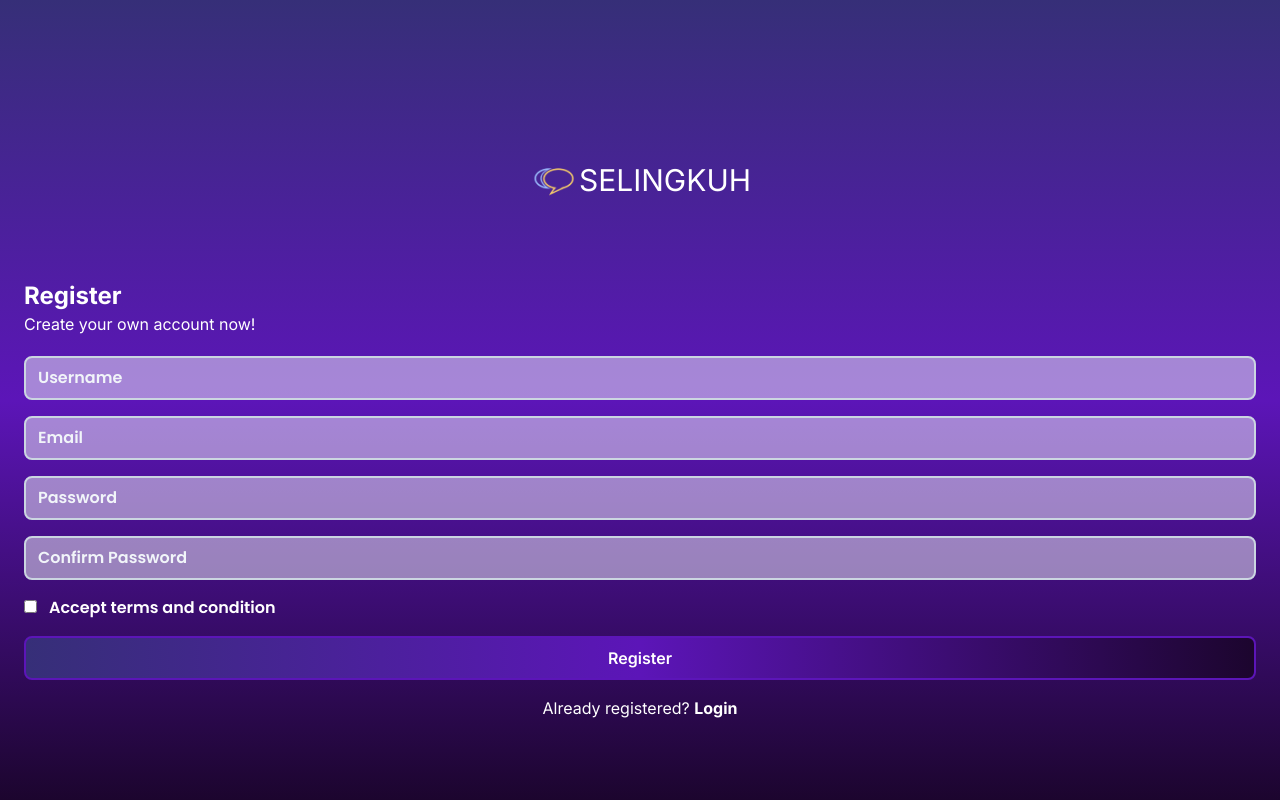
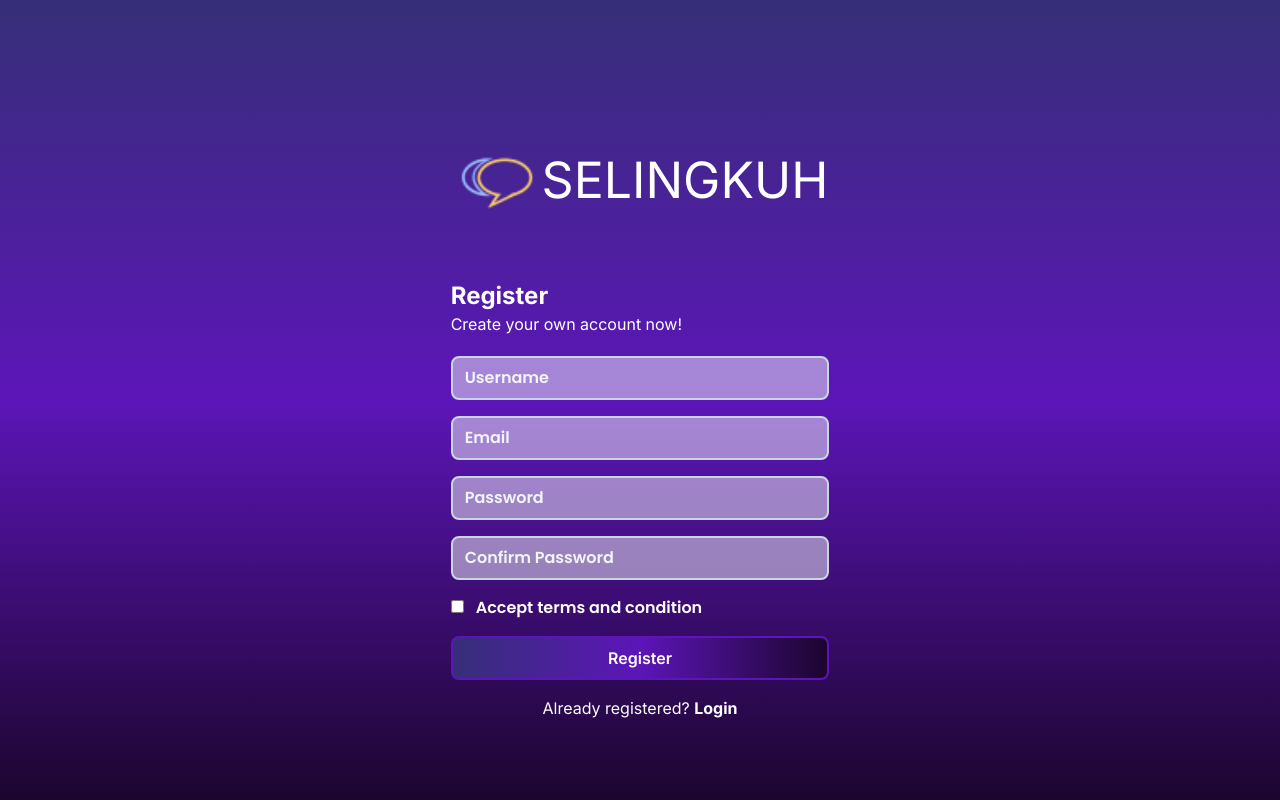
Before and after one commit to Skilvul-KM4-FE8/selingkuh-ts, a Next.js app: page /register in a window 1280 px wide. Built offline with nearby package versions, Linux system fonts and the light colour scheme.

Commit message:
add responsive and loading message for registration

```diff
--- a/src/app/register/page.tsx
+++ b/src/app/register/page.tsx
@@ -94,9 +94,10 @@ const Register: FC = () => {
         },
         onError: (error: Error) => {
             alert("Registrasi Gagal: " + error.message);
-        }
+        },
 
     })
+
 
     const handleCheck = ()=> {
         setCheck(!check)
@@ -150,16 +151,37 @@ const Register: FC = () => {
 
     return (
         <div className="bg-selingkuh-dark w-screen">
+            {handleSubmit.isPending ? (<div className="z-10 bg-slate-950 bg-opacity-90 absolute flex justify-center items-center top-0 bottom-0 left-0 right-0 w-screen h-screen">
+                <div className="font-extrabold text-white text-5xl animate-pulse flex">
+                    L
+                    {/* <svg className="right-10 animate-spin h-5 w-5 mr-3 text-white" viewBox="0 0 24 24">
+                        <circle className="opacity-25" cx="12" cy="12" r="10" stroke="currentColor" strokeWidth="4"></circle>
+                        <path className="opacity-75" fill="currentColor" d="M4 12a8 8 0 018-8v)C5.373 0 0 5.373 0 12h4zm2 5.291A7.962 0 014 12H0c0 3.042 1.135 5.824 3 7.939l3-2.647z"></path>
+                    </svg>  */}
+                    <p className="animate-spin">O</p>
+                    ading
+                    <p className="animate-bounce">...</p>
+                </div>
+                {/* <button className="bg-indigo-500 text-white font-bold py-2 px-4 rounded inline-flex items-center">
+                    <svg className="animate-spin h-5 w-5 mr-3 text-white" viewBox="0 0 24 24">
+                        <circle className="opacity-25" cx="12" cy="12" r="10" stroke="currentColor" strokeWidth="4"></circle>
+                        <path className="opacity-75" fill="currentColor" d="M4 12a8 8 0 018-8v)C5.373 0 0 5.373 0 12h4zm2 5.291A7.962 0 014 12H0c0 3.042 1.135 5.824 3 7.939l3-2.647z"></path>
+                    </svg>
+                    Processing...
+                </button> */}
+            </div>) : null }
+
+
             <div className="flex justify-center items-center h-screen flex-col ">
-                <div className="h-1/4 flex justify-center items-center sm:w-screen">
+                <div className="h-1/4  flex justify-center items-center w-screen">
                     {/* <div className=""> */}
-                        <Image src={selingkuhLogo} alt="Selingkuh Logo" width={50} height={50} />
-                        <p className="text-white font-inter fw-semibold text-[30px]">SELINGKUH</p>
+                        <Image src={selingkuhLogo} alt="Selingkuh Logo" className="w-[50px] sm:w-[70px] md:w-[80px] lg:w-[90px] " />
+                        <p className="text-white font-inter fw-semibold text-[30px] md:text-[40px] lg:text-[50px]">SELINGKUH</p>
                     {/* </div> */}
                 {/* <img src="/src/images/selingkuh_logo.png" alt="" className="w-5 h-5"/> */}
                 </div>
 
-                <div className="inline-block w-screen px-6 sm:w-screen">
+                <div className="inline-block w-screen px-6 sm:w-screen md:w-9/12 lg:w-4/12 ">
                     <form>
                         <div className="font-inter mb-5">
                             <p className="font-extrabold text-white text-2xl">Register</p>
@@ -180,6 +202,8 @@ const Register: FC = () => {
                     </form>
                 </div>
 
+
+
             </div>
         </div>
     )
```
